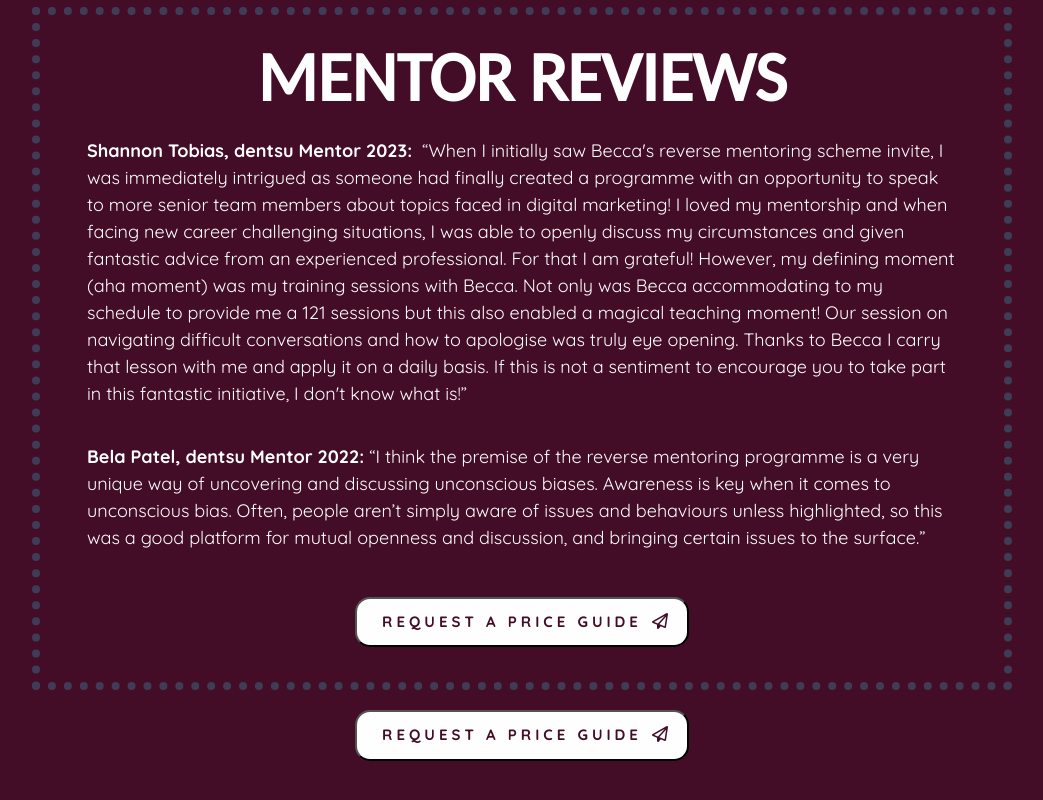
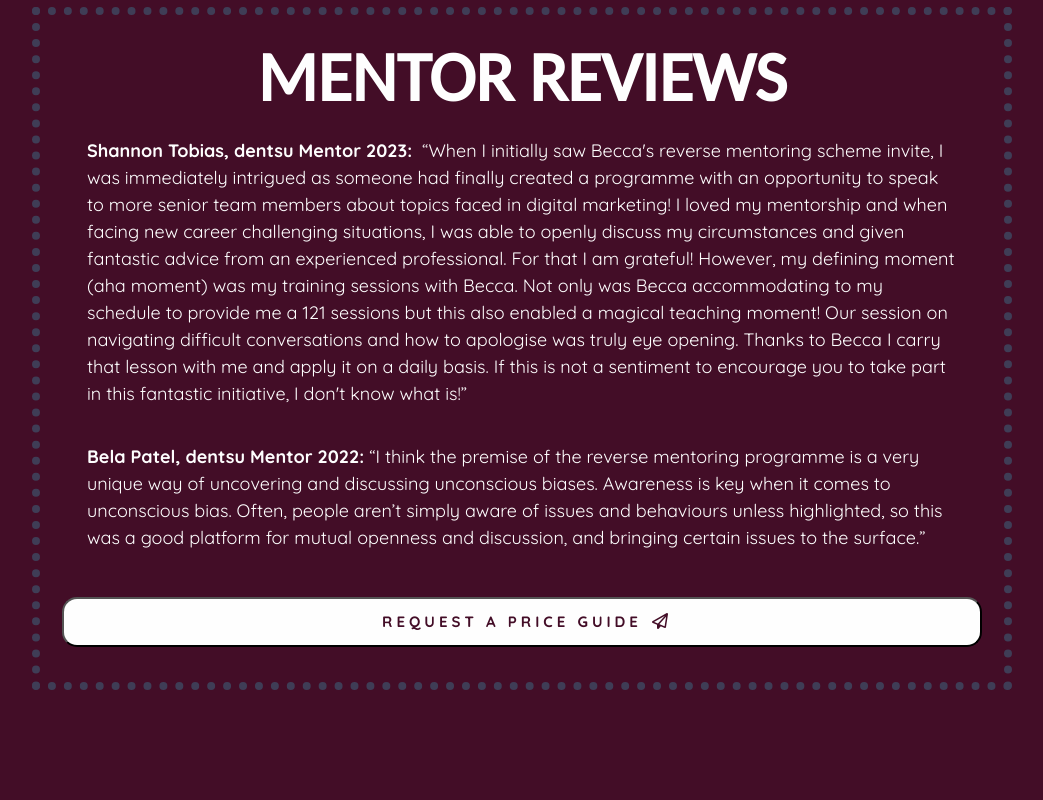
Before and after one commit to SkippyWalnuts/rev-mentoring-react, a React (Create React App) app: page / in a window 1280 px wide. Shown: the part 2645-3445 px from the top of the page, without its empty margins (118-1161 px from the left). After the commit the page ends 3385 px from the top, so only its background shows below. Built offline with nearby package versions, Linux system fonts and the light colour scheme.

Commit message:
Corrected Reviews buttons width

```diff
--- a/src/Reviews.css
+++ b/src/Reviews.css
@@ -11,6 +11,7 @@
 
 .Reviews button {
     margin-bottom: 15px;
+    width: 100%;
 }
 
 @media (max-width: 700px) {
--- a/src/Reviews.js
+++ b/src/Reviews.js
@@ -54,9 +54,7 @@ if (loaded) {
             </div>
             </div>
         <ReviewsSection title={section} />
-        <div className="row">
-        <PriceGuide />
-        </div>
+
         <span id="Reviews"></span>
         </div>
     );
```
